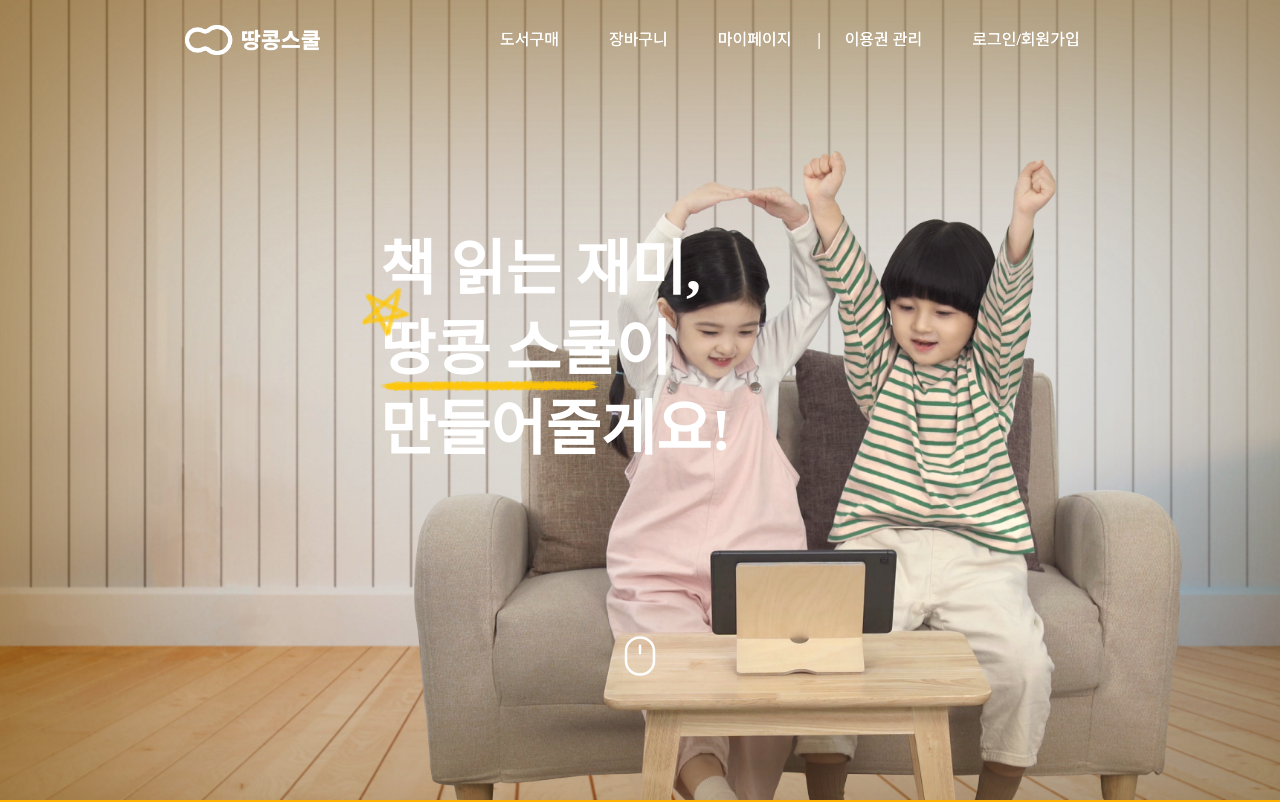
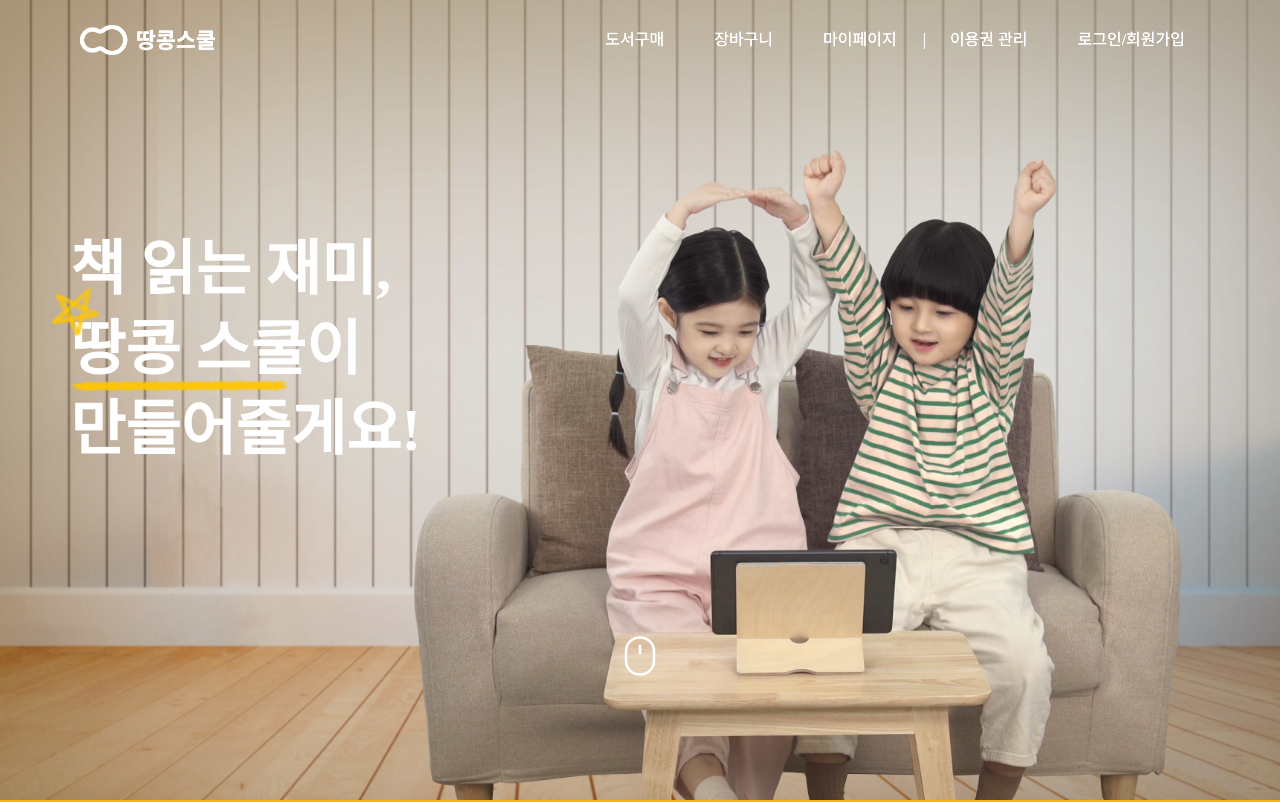
Before and after one commit to brad-go/wanted-walnut, a Next.js app: page / in a window 1280 px wide. Shown: the top 802 px of the page. Built offline with nearby package versions, Linux system fonts and the light colour scheme.

Commit message:
:lipstick: style: navbar 및 인트로 문구 스타일 수정

```diff
--- a/components/Header/Header.tsx
+++ b/components/Header/Header.tsx
@@ -47,6 +47,7 @@ const Wrapper = styled.header<HeaderStylePropsType>`
   position: fixed;
   top: 0;
   display: flex;
+  justify-content: center;
   align-items: center;
   width: 100%;
   height: 80px;
@@ -63,12 +64,13 @@ const NavBar = styled.div`
   display: flex;
   align-items: center;
   width: 100%;
+  max-width: 1140px;
   height: 80px;
 `;
 
 const Nav = styled.nav`
   display: flex;
-  justify-content: space-evenly;
+  justify-content: space-between;
   width: 100%;
   height: 50px;
 `;
--- a/components/Intro/Intro.tsx
+++ b/components/Intro/Intro.tsx
@@ -48,15 +48,20 @@ const Cotainer = styled.section`
 `;
 
 const Wrapper = styled.div`
-  position: absolute;
+  position: relative;
+  display: flex;
+  flex-direction: column;
+  align-items: center;
+  justify-content: flex-start;
   width: 100%;
   height: 100%;
+  margin: 0px auto;
   background-image: url(${IMG_PATHS.INTRO_KIDS});
   background-position: center;
   background-repeat: no-repeat;
   background-size: cover;
   backdrop-filter: saturate(200%) grayscale(20%) brightness(90%);
-  box-shadow: inset 60px 60px 500px rgba(120, 75, 0, 0.6);
+  box-shadow: inset 60px 60px 500px rgba(109, 79, 26, 0.445);
   user-select: none;
 `;
 
@@ -65,17 +70,19 @@ const PhraseContainer = styled.div`
   display: flex;
   flex-direction: column;
   width: 100%;
+  max-width: 1140px;
   margin-top: 230px;
-  padding: 0 380px;
+  padding: 0;
 `;
 
 const PhraseWrapper = styled.div`
   position: relative;
-  width: 70%;
+  width: 100%;
   height: 80px;
 `;
+
 const Phrase = styled.h2`
-  display: inline-block;
+  display: block;
   color: white;
   font-size: 60px;
   font-weight: ${FONT_WEIGHT.THICK};
```
